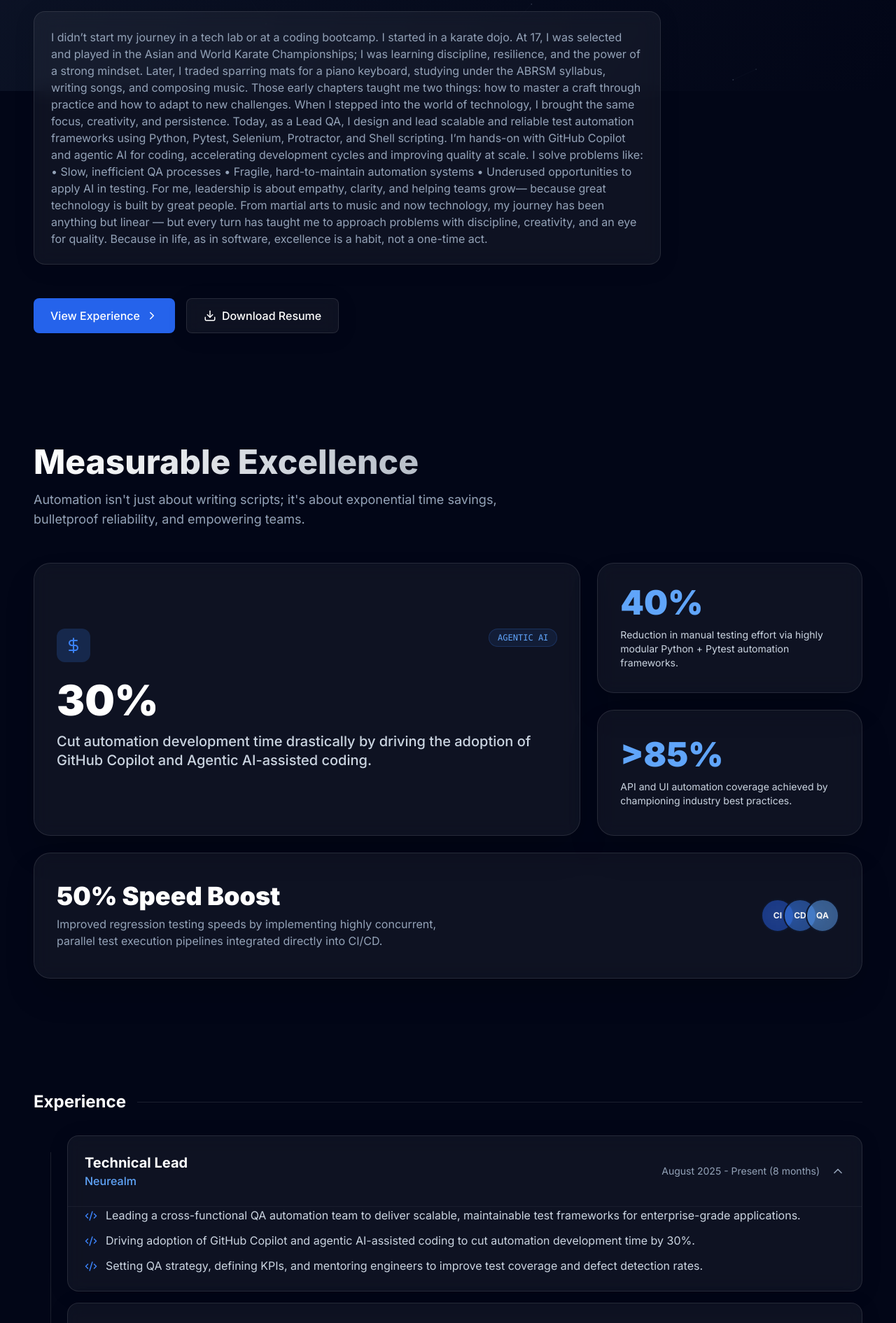
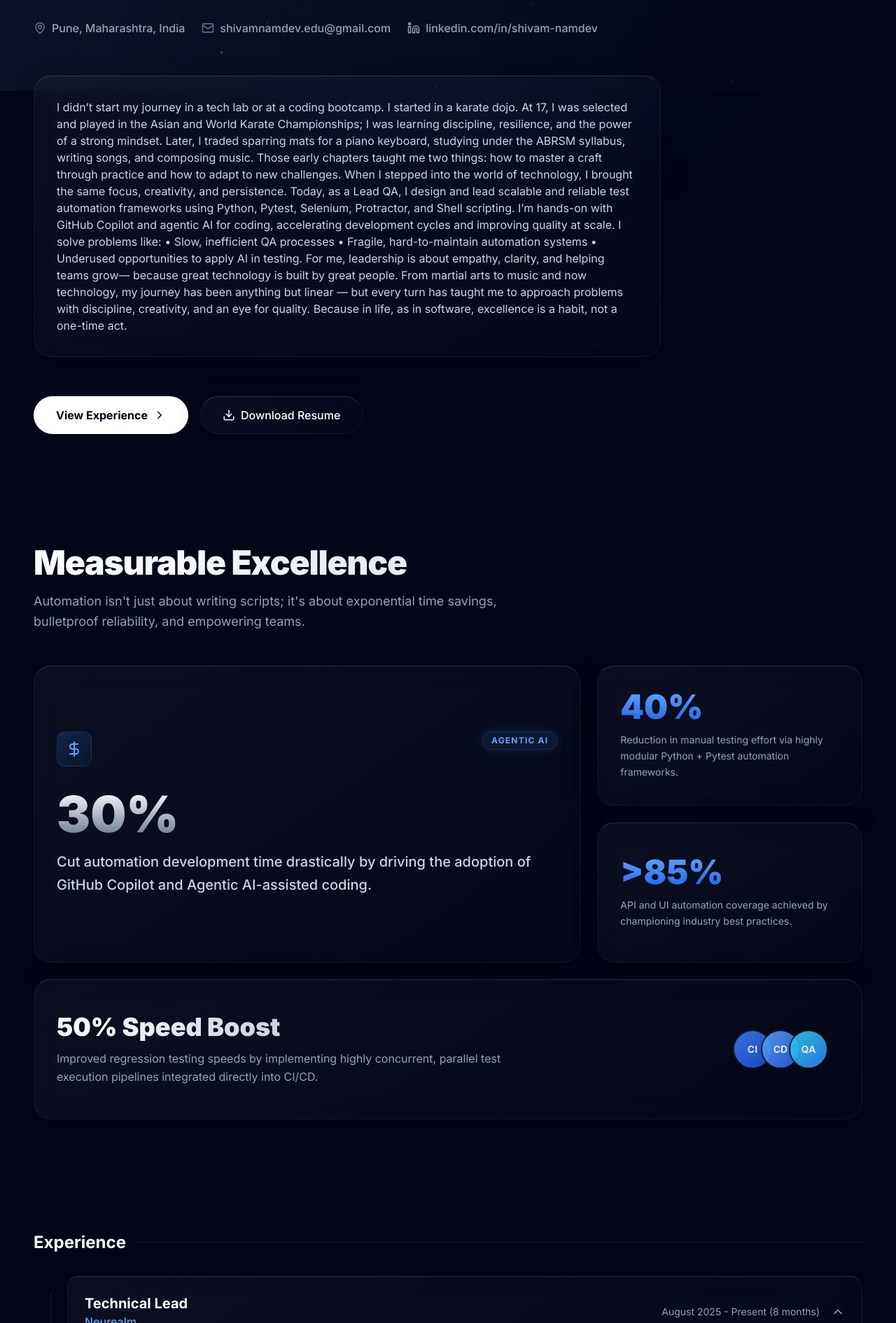
Before and after one commit to shivamnamdev/shivam-portfolio, a Next.js app: page / in a window 1280 px wide. Shown: the part 670-2560 px from the top of the page at 70% size. Built offline with nearby package versions, Linux system fonts and the light colour scheme.

Commit message:
UI Polish: Upgrade Typography, Glassmorphism, and Animations

```diff
--- a/app/globals.css
+++ b/app/globals.css
@@ -11,12 +11,28 @@ body {
   color: var(--foreground);
   background: var(--background);
   overflow-x: hidden;
+  -webkit-font-smoothing: antialiased;
+  -moz-osx-font-smoothing: grayscale;
 }
 
+/* Custom Premium Scrollbar */
+::-webkit-scrollbar { width: 8px; }
+::-webkit-scrollbar-track { background: transparent; }
+::-webkit-scrollbar-thumb {
+  background: rgba(255, 255, 255, 0.1);
+  border-radius: 10px;
+}
+::-webkit-scrollbar-thumb:hover { background: rgba(255, 255, 255, 0.2); }
+
+/* Custom Text Selection */
+::selection { background: rgba(59, 130, 246, 0.3); color: #fff; }
+
+/* Ultra-Premium Glassmorphism */
 .glass-panel {
-  background-color: rgba(255, 255, 255, 0.05);
-  backdrop-filter: blur(12px);
-  -webkit-backdrop-filter: blur(12px);
-  border: 1px solid rgba(255, 255, 255, 0.1);
-  box-shadow: 0 4px 30px rgba(0, 0, 0, 0.1);
+  background: linear-gradient(145deg, rgba(255, 255, 255, 0.04) 0%, rgba(255, 255, 255, 0.01) 100%);
+  backdrop-filter: blur(20px);
+  -webkit-backdrop-filter: blur(20px);
+  border: 1px solid rgba(255, 255, 255, 0.05);
+  border-top: 1px solid rgba(255, 255, 255, 0.15); /* Top lighting reflection */
+  box-shadow: 0 8px 32px 0 rgba(0, 0, 0, 0.3);
 }
--- a/components/Expertise.tsx
+++ b/components/Expertise.tsx
@@ -1,28 +1,98 @@
 'use client';
-import { motion } from 'framer-motion';
+import { motion, AnimatePresence } from 'framer-motion';
+import { useState } from 'react';
+import { ChevronDown, Code2 } from 'lucide-react';
 
-export default function Expertise() {
+const exp =[
+  {
+    company: "Neurealm", role: "Technical Lead", dates: "August 2025 - Present",
+    bullets:[
+      "Leading a cross-functional QA automation team to deliver scalable, maintainable test frameworks for enterprise-grade applications.",
+      "Driving adoption of GitHub Copilot and agentic AI-assisted coding to cut automation development time by 30%.",
+      "Setting QA strategy, defining KPIs, and mentoring engineers to improve test coverage and defect detection rates."
+    ]
+  },
+  {
+    company: "Neurealm", role: "Senior Software Engineer", dates: "July 2021 - August 2025",
+    bullets:[
+      "Designed and implemented Python + Pytest-based automation frameworks, reducing manual testing by 40% and improving release cycles by 25%.",
+      "Led migration of existing Selenium suites to a modular architecture, reducing maintenance effort by 35%.",
+      "Introduced Terraform-based test infrastructure for cloud environments.",
+      "Championed test automation best practices, increasing API and UI automation coverage to >85%."
+    ]
+  },
+  {
+    company: "Neurealm", role: "Software Engineer", dates: "June 2019 - June 2021",
+    bullets:[
+      "Developed and maintained Selenium, Protractor, and Pytest automation suites for mission-critical applications.",
+      "Implemented parallel test execution pipelines, improving regression testing speed by 50%.",
+      "Collaborated with DevOps teams to integrate automated tests into CI/CD pipelines."
+    ]
+  },
+  {
+    company: "Neurealm", role: "Contract Software Engineer", dates: "December 2018 - May 2019",
+    bullets:[
+      "Built proof-of-concept automation scripts in Python and Selenium for client demos.",
+      "Assisted in optimizing test data generation, reducing test preparation time by 20%."
+    ]
+  },
+  {
+    company: "Veritas Technologies LLC", role: "Intern", dates: "January 2018 - June 2018",
+    bullets:[
+      "Automated 3 major manual deployment tasks using Shell scripting.",
+      "Collaborated with senior engineers to integrate automation scripts into existing workflows."
+    ]
+  }
+];
+
+export default function Experience() {
+  const[openIndex, setOpenIndex] = useState<number | null>(0);
+
   return (
-    <section className="w-full relative scroll-mt-32" id="impact">
-      <div className="mb-12">
-        <h3 className="text-3xl font-bold text-white mb-4">My Expertise</h3>
-        <p className="text-slate-400 text-lg max-w-2xl">Measurable impact delivered through advanced automation and strategic leadership.</p>
+    <section className="w-full relative scroll-mt-32" id="experience">
+      <div className="flex flex-col mb-12">
+        <h3 className="text-3xl md:text-5xl font-black text-transparent bg-clip-text bg-gradient-to-r from-white to-slate-500 mb-4 tracking-tight">
+          Experience
+        </h3>
       </div>
 
-      <div className="grid grid-cols-1 md:grid-cols-2 lg:grid-cols-4 gap-6">
-        {[
-          { metric: "30%", title: "Speed Increase", context: "Cut automation dev time via Copilot & Agentic AI" },
-          { metric: "40%", title: "Manual Effort Saved", context: "Reduction in manual testing via Pytest frameworks" },
-          { metric: ">85%", title: "Test Coverage", context: "API & UI automation coverage achieved consistently" },
-          { metric: "50%", title: "Pipeline Speed", context: "Faster regression testing via parallel execution" },
-        ].map((item, i) => (
-          <motion.div key={i} initial={{ opacity: 0, y: 20 }} whileInView={{ opacity: 1, y: 0 }} viewport={{ once: true }} transition={{ delay: i * 0.1 }} className="p-6 rounded-3xl border border-white/10 bg-white/5 relative overflow-hidden group hover:border-blue-500/50 transition-colors">
-            <div className="absolute top-0 right-0 w-32 h-32 bg-blue-500/10 blur-3xl rounded-full" />
-            <span className="block text-4xl font-black text-transparent bg-clip-text bg-gradient-to-r from-blue-400 to-cyan-300 mb-2">{item.metric}</span>
-            <h4 className="text-white font-bold mb-1">{item.title}</h4>
-            <p className="text-sm text-slate-400">{item.context}</p>
-          </motion.div>
-        ))}
+      <div className="flex flex-col gap-6 relative">
+        <div className="absolute left-6 top-6 bottom-6 w-px bg-gradient-to-b from-blue-500/50 via-white/10 to-transparent hidden md:block" />
+
+        {exp.map((job, i) => {
+          const isActive = openIndex === i;
+          return (
+            <motion.div key={i} initial={{ opacity: 0, x: -20 }} whileInView={{ opacity: 1, x: 0 }} viewport={{ once: true }} transition={{ delay: i * 0.1 }}
+              className={`glass-panel rounded-3xl md:ml-12 overflow-hidden transition-all duration-500 ${isActive ? 'border-l-4 border-l-blue-500 shadow-[0_0_30px_rgba(59,130,246,0.15)] bg-white/[0.08]' : 'hover:bg-white/[0.06]'}`}
+            >
+              <button onClick={() => setOpenIndex(isActive ? null : i)} className="w-full p-6 md:p-8 flex flex-col md:flex-row md:items-center justify-between gap-4 text-left">
+                <div>
+                  <h4 className={`text-xl md:text-2xl font-bold transition-colors ${isActive ? 'text-white' : 'text-slate-300'}`}>{job.role}</h4>
+                  <span className="text-blue-400 font-semibold tracking-wide text-sm uppercase mt-1 block">{job.company}</span>
+                </div>
+                <div className="flex items-center gap-4 text-slate-400 text-sm font-mono bg-black/20 px-4 py-2 rounded-full border border-white/5">
+                  <span>{job.dates}</span>
+                  <motion.div animate={{ rotate: isActive ? 180 : 0 }} transition={{ duration: 0.3 }}><ChevronDown size={18}/></motion.div>
+                </div>
+              </button>
+
+              <AnimatePresence>
+                {isActive && (
+                  <motion.div initial={{ height: 0, opacity: 0 }} animate={{ height: 'auto', opacity: 1 }} exit={{ height: 0, opacity: 0 }} transition={{ duration: 0.3, ease: "easeInOut" }} className="overflow-hidden">
+                    <ul className="p-6 md:p-8 pt-0 space-y-4 text-slate-300 border-t border-white/5 mt-2">
+                      {job.bullets.map((bullet, idx) => (
+                        <motion.li key={idx} initial={{ opacity: 0, x: -10 }} animate={{ opacity: 1, x: 0 }} transition={{ delay: idx * 0.1 }} className="flex gap-4 text-base leading-relaxed">
+                          <Code2 size={20} className="text-blue-500 flex-shrink-0 mt-0.5 opacity-80" />
+                          <span>{bullet}</span>
+                        </motion.li>
+                      ))}
+                    </ul>
+                  </motion.div>
+                )}
+              </AnimatePresence>
+            </motion.div>
+          )
+        })}
       </div>
     </section>
   );
--- a/components/Hero.tsx
+++ b/components/Hero.tsx
@@ -12,8 +12,11 @@ const LinkedinIcon = ({ size = 16 }: { size?: number }) => (
 
 export default function Hero() {
   return (
-    <section className="w-full pt-10 flex flex-col gap-6 relative" id="hero">
-      <motion.div initial={{ opacity: 0, y: 20 }} animate={{ opacity: 1, y: 0 }} transition={{ delay: 2, duration: 0.8 }} className="inline-flex items-center gap-2 px-3 py-1 rounded-full glass-panel text-sm text-blue-400 w-fit">
+    <section className="w-full pt-16 md:pt-24 flex flex-col gap-6 relative" id="hero">
+      {/* Background Ambient Glow */}
+      <div className="absolute top-20 left-1/2 -translate-x-1/2 w-[600px] h-[400px] bg-blue-500/20 blur-[120px] rounded-full pointer-events-none -z-10" />
+
+      <motion.div initial={{ opacity: 0, y: 20 }} animate={{ opacity: 1, y: 0 }} transition={{ delay: 2, duration: 0.8 }} className="inline-flex items-center gap-2 px-4 py-1.5 rounded-full border border-blue-500/30 bg-blue-500/10 text-sm text-blue-300 w-fit backdrop-blur-md">
         <span className="relative flex h-2 w-2">
           <span className="animate-ping absolute inline-flex h-full w-full rounded-full bg-blue-400 opacity-75"></span>
           <span className="relative inline-flex rounded-full h-2 w-2 bg-blue-500"></span>
@@ -21,30 +24,31 @@ export default function Hero() {
         Available for new opportunities
       </motion.div>
 
-      <motion.h1 initial={{ opacity: 0, y: 20 }} animate={{ opacity: 1, y: 0 }} transition={{ delay: 2.1, duration: 0.8 }} className="text-5xl md:text-7xl font-extrabold tracking-tight text-transparent bg-clip-text bg-gradient-to-r from-white via-slate-200 to-slate-500">
+      <motion.h1 initial={{ opacity: 0, y: 20 }} animate={{ opacity: 1, y: 0 }} transition={{ delay: 2.1, duration: 0.8 }} className="text-6xl md:text-8xl font-black tracking-tighter text-transparent bg-clip-text bg-gradient-to-br from-white via-slate-200 to-slate-600 drop-shadow-sm">
         Shivam Namdev
       </motion.h1>
 
       <motion.h2 initial={{ opacity: 0, y: 20 }} animate={{ opacity: 1, y: 0 }} transition={{ delay: 2.2, duration: 0.8 }} className="text-xl md:text-2xl text-slate-300 font-medium max-w-3xl leading-relaxed">
         QA Lead | Python, Pytest, Playwright | GitHub Copilot & AgenticAI Specialist
-        <span className="block text-blue-400 mt-2">Delivering Scalable, Reliable Test Automation Frameworks.</span>
+        <span className="block text-transparent bg-clip-text bg-gradient-to-r from-blue-400 to-cyan-400 mt-2 font-semibold">Delivering Scalable, Reliable Test Automation Frameworks.</span>
       </motion.h2>
 
-      <motion.div initial={{ opacity: 0 }} animate={{ opacity: 1 }} transition={{ delay: 2.3, duration: 0.8 }} className="flex flex-wrap items-center gap-4 text-slate-400 text-sm md:text-base mt-2">
-        <div className="flex items-center gap-2"><MapPin size={16}/> Pune Division, Maharashtra, India</div>
-        <div className="flex items-center gap-2"><Mail size={16}/> shivamnamdev.edu@gmail.com</div>
-        <div className="flex items-center gap-2 cursor-pointer hover:text-white transition"><LinkedinIcon size={16}/> linkedin.com/in/shivam-namdev</div>
+      <motion.div initial={{ opacity: 0 }} animate={{ opacity: 1 }} transition={{ delay: 2.3, duration: 0.8 }} className="flex flex-wrap items-center gap-6 text-slate-400 text-sm md:text-base mt-2 font-medium">
+        <div className="flex items-center gap-2"><MapPin size={18} className="text-slate-500"/> Pune, Maharashtra, India</div>
+        <a href="mailto:shivamnamdev.edu@gmail.com" className="flex items-center gap-2 hover:text-white transition-colors"><Mail size={18} className="text-slate-500"/> shivamnamdev.edu@gmail.com</a>
+        <a href="https://linkedin.com/in/shivam-namdev" target="_blank" rel="noreferrer" className="flex items-center gap-2 hover:text-white transition-colors"><LinkedinIcon size={18} /> linkedin.com/in/shivam-namdev</a>
       </motion.div>
 
-      <motion.p initial={{ opacity: 0 }} animate={{ opacity: 1 }} transition={{ delay: 2.4, duration: 0.8 }} className="text-slate-400 max-w-4xl mt-6 leading-relaxed text-sm md:text-base glass-panel p-6 rounded-2xl">
+      <motion.p initial={{ opacity: 0 }} animate={{ opacity: 1 }} transition={{ delay: 2.4, duration: 0.8 }} className="text-slate-300 max-w-4xl mt-8 leading-relaxed text-sm md:text-base glass-panel p-8 rounded-3xl shadow-2xl relative overflow-hidden group">
+        <div className="absolute inset-0 bg-gradient-to-br from-white/[0.02] to-transparent opacity-0 group-hover:opacity-100 transition-opacity duration-500" />
         I didn’t start my journey in a tech lab or at a coding bootcamp. I started in a karate dojo. At 17, I was selected and played in the Asian and World Karate Championships; I was learning discipline, resilience, and the power of a strong mindset. Later, I traded sparring mats for a piano keyboard, studying under the ABRSM syllabus, writing songs, and composing music. Those early chapters taught me two things: how to master a craft through practice and how to adapt to new challenges. When I stepped into the world of technology, I brought the same focus, creativity, and persistence. Today, as a Lead QA, I design and lead scalable and reliable test automation frameworks using Python, Pytest, Selenium, Protractor, and Shell scripting. I’m hands-on with GitHub Copilot and agentic AI for coding, accelerating development cycles and improving quality at scale. I solve problems like: • Slow, inefficient QA processes • Fragile, hard-to-maintain automation systems • Underused opportunities to apply AI in testing. For me, leadership is about empathy, clarity, and helping teams grow— because great technology is built by great people. From martial arts to music and now technology, my journey has been anything but linear — but every turn has taught me to approach problems with discipline, creativity, and an eye for quality. Because in life, as in software, excellence is a habit, not a one-time act.
       </motion.p>
 
-      <motion.div initial={{ opacity: 0, y: 20 }} animate={{ opacity: 1, y: 0 }} transition={{ delay: 2.5, duration: 0.8 }} className="flex gap-4 mt-6">
-        <button onClick={() => document.getElementById('experience')?.scrollIntoView({ behavior: 'smooth' })} className="px-6 py-3 rounded-lg bg-blue-600 hover:bg-blue-500 text-white font-medium flex items-center gap-2 transition-all hover:gap-3">
-          View Experience <ChevronRight size={18} />
+      <motion.div initial={{ opacity: 0, y: 20 }} animate={{ opacity: 1, y: 0 }} transition={{ delay: 2.5, duration: 0.8 }} className="flex flex-wrap gap-4 mt-8">
+        <button onClick={() => document.getElementById('experience')?.scrollIntoView({ behavior: 'smooth' })} className="px-8 py-3.5 rounded-full bg-white text-slate-950 font-bold flex items-center gap-2 transition-all hover:scale-105 hover:shadow-[0_0_20px_rgba(255,255,255,0.3)] group">
+          View Experience <ChevronRight size={18} className="group-hover:translate-x-1 transition-transform" />
         </button>
-        <button onClick={() => window.print()} className="px-6 py-3 rounded-lg glass-panel text-white font-medium flex items-center gap-2 hover:bg-white/10 transition-all">
+        <button onClick={() => window.print()} className="px-8 py-3.5 rounded-full glass-panel text-white font-medium flex items-center gap-2 hover:bg-white/10 transition-all hover:scale-105">
           <Download size={18} /> Download Resume
         </button>
       </motion.div>
--- a/components/Impact.tsx
+++ b/components/Impact.tsx
@@ -3,8 +3,8 @@ import { useRef, useState } from 'react';
 
 const SpotlightCard = ({ children, className = "" }: { children: React.ReactNode, className?: string }) => {
   const divRef = useRef<HTMLDivElement>(null);
-  const [position, setPosition] = useState({ x: 0, y: 0 });
-  const [opacity, setOpacity] = useState(0);
+  const[position, setPosition] = useState({ x: 0, y: 0 });
+  const[opacity, setOpacity] = useState(0);
 
   const handleMouseMove = (e: React.MouseEvent<HTMLDivElement>) => {
     if (!divRef.current) return;
@@ -13,20 +13,8 @@ const SpotlightCard = ({ children, className = "" }: { children: React.ReactNode
   };
 
   return (
-    <div
-      ref={divRef}
-      onMouseMove={handleMouseMove}
-      onMouseEnter={() => setOpacity(1)}
-      onMouseLeave={() => setOpacity(0)}
-      className={`relative overflow-hidden rounded-3xl border border-white/10 bg-white/5 p-8 shadow-2xl backdrop-blur-md transition-all hover:border-white/20 ${className}`}
-    >
-      <div
-        className="pointer-events-none absolute -inset-px opacity-0 transition-opacity duration-300"
-        style={{
-          opacity,
-          background: `radial-gradient(600px circle at ${position.x}px ${position.y}px, rgba(59,130,246,0.15), transparent 40%)`,
-        }}
-      />
+    <div ref={divRef} onMouseMove={handleMouseMove} onMouseEnter={() => setOpacity(1)} onMouseLeave={() => setOpacity(0)} className={`relative overflow-hidden rounded-3xl glass-panel p-8 transition-all duration-300 hover:-translate-y-1 ${className}`}>
+      <div className="pointer-events-none absolute -inset-px opacity-0 transition-opacity duration-300 z-0" style={{ opacity, background: `radial-gradient(600px circle at ${position.x}px ${position.y}px, rgba(59,130,246,0.15), transparent 40%)` }} />
       <div className="relative z-10 h-full flex flex-col justify-center">{children}</div>
     </div>
   );
@@ -36,50 +24,50 @@ export default function Impact() {
   return (
     <section className="w-full relative scroll-mt-32" id="impact">
       <div className="flex flex-col mb-12">
-        <h3 className="text-3xl md:text-5xl font-extrabold text-transparent bg-clip-text bg-gradient-to-r from-white to-slate-500 mb-4">
+        <h3 className="text-3xl md:text-5xl font-black text-transparent bg-clip-text bg-gradient-to-r from-white via-slate-200 to-slate-500 mb-4 tracking-tight">
           Measurable Excellence
         </h3>
-        <p className="text-slate-400 text-lg max-w-2xl">
+        <p className="text-slate-400 text-lg max-w-2xl leading-relaxed">
           Automation isn't just about writing scripts; it's about exponential time savings, bulletproof reliability, and empowering teams.
         </p>
       </div>
 
-      <div className="grid grid-cols-1 md:grid-cols-3 gap-6 auto-rows-[minmax(180px,auto)]">
+      <div className="grid grid-cols-1 md:grid-cols-3 gap-6 auto-rows-[minmax(200px,auto)]">
         <SpotlightCard className="md:col-span-2 md:row-span-2 group">
-          <div className="flex justify-between items-start mb-6">
-            <div className="p-3 bg-blue-500/20 rounded-xl">
-              <svg width="24" height="24" viewBox="0 0 24 24" fill="none" stroke="#3b82f6" strokeWidth="2" strokeLinecap="round" strokeLinejoin="round"><path d="M12 2v20M17 5H9.5a3.5 3.5 0 0 0 0 7h5a3.5 3.5 0 0 1 0 7H6"/></svg>
+          <div className="flex justify-between items-start mb-8">
+            <div className="p-3 bg-gradient-to-br from-blue-500/20 to-blue-600/5 rounded-xl border border-blue-500/20">
+              <svg width="24" height="24" viewBox="0 0 24 24" fill="none" stroke="#60a5fa" strokeWidth="2" strokeLinecap="round" strokeLinejoin="round"><path d="M12 2v20M17 5H9.5a3.5 3.5 0 0 0 0 7h5a3.5 3.5 0 0 1 0 7H6"/></svg>
             </div>
-            <span className="text-xs font-mono text-blue-400 bg-blue-500/10 px-3 py-1 rounded-full border border-blue-500/20">AGENTIC AI</span>
+            <span className="text-xs font-bold tracking-widest text-blue-400 bg-blue-500/10 px-3 py-1 rounded-full border border-blue-500/20 shadow-[0_0_15px_rgba(59,130,246,0.2)]">AGENTIC AI</span>
           </div>
-          <h4 className="text-6xl font-black text-white mb-4 group-hover:scale-[1.02] transition-transform origin-left">30%</h4>
-          <p className="text-xl text-slate-300 font-medium leading-snug">
+          <h4 className="text-7xl font-black text-transparent bg-clip-text bg-gradient-to-b from-white to-slate-500 mb-4 group-hover:scale-[1.02] transition-transform origin-left">30%</h4>
+          <p className="text-xl text-slate-300 font-medium leading-relaxed">
             Cut automation development time drastically by driving the adoption of GitHub Copilot and Agentic AI-assisted coding.
           </p>
         </SpotlightCard>
 
         <SpotlightCard className="md:col-span-1 md:row-span-1 group">
-          <h4 className="text-5xl font-black text-blue-400 mb-3 group-hover:text-white transition-colors">40%</h4>
-          <p className="text-slate-300 text-sm">Reduction in manual testing effort via highly modular Python + Pytest automation frameworks.</p>
+          <h4 className="text-5xl font-black text-transparent bg-clip-text bg-gradient-to-b from-blue-400 to-blue-600 mb-3 group-hover:from-white group-hover:to-slate-300 transition-all">40%</h4>
+          <p className="text-slate-400 text-sm leading-relaxed">Reduction in manual testing effort via highly modular Python + Pytest automation frameworks.</p>
         </SpotlightCard>
 
         <SpotlightCard className="md:col-span-1 md:row-span-1 group">
-          <h4 className="text-5xl font-black text-blue-400 mb-3 group-hover:text-white transition-colors">&gt;85%</h4>
-          <p className="text-slate-300 text-sm">API and UI automation coverage achieved by championing industry best practices.</p>
+          <h4 className="text-5xl font-black text-transparent bg-clip-text bg-gradient-to-b from-blue-400 to-blue-600 mb-3 group-hover:from-white group-hover:to-slate-300 transition-all">&gt;85%</h4>
+          <p className="text-slate-400 text-sm leading-relaxed">API and UI automation coverage achieved by championing industry best practices.</p>
         </SpotlightCard>
 
         <SpotlightCard className="md:col-span-3 md:row-span-1">
-          <div className="flex flex-col md:flex-row items-start md:items-center justify-between gap-6">
+          <div className="flex flex-col md:flex-row items-start md:items-center justify-between gap-8">
             <div>
-              <h4 className="text-4xl font-black text-white mb-2">50% Speed Boost</h4>
-              <p className="text-slate-400 text-sm md:text-base max-w-xl">
+              <h4 className="text-4xl font-black text-transparent bg-clip-text bg-gradient-to-r from-white to-slate-400 mb-3">50% Speed Boost</h4>
+              <p className="text-slate-400 text-base max-w-2xl leading-relaxed">
                 Improved regression testing speeds by implementing highly concurrent, parallel test execution pipelines integrated directly into CI/CD.
               </p>
             </div>
-            <div className="flex -space-x-4">
-              <div className="w-12 h-12 rounded-full border-2 border-slate-900 bg-blue-600/50 backdrop-blur-md flex items-center justify-center animate-pulse"><span className="text-xs font-bold text-white">CI</span></div>
-              <div className="w-12 h-12 rounded-full border-2 border-slate-900 bg-blue-500/50 backdrop-blur-md flex items-center justify-center animate-pulse delay-75"><span className="text-xs font-bold text-white">CD</span></div>
-              <div className="w-12 h-12 rounded-full border-2 border-slate-900 bg-blue-400/50 backdrop-blur-md flex items-center justify-center animate-pulse delay-150"><span className="text-xs font-bold text-white">QA</span></div>
+            <div className="flex -space-x-4 pr-4">
+              <div className="w-14 h-14 rounded-full border-2 border-slate-900 bg-gradient-to-br from-blue-500 to-blue-700 shadow-lg flex items-center justify-center animate-pulse"><span className="text-sm font-bold text-white">CI</span></div>
+              <div className="w-14 h-14 rounded-full border-2 border-slate-900 bg-gradient-to-br from-blue-400 to-blue-600 shadow-lg flex items-center justify-center animate-pulse delay-75"><span className="text-sm font-bold text-white">CD</span></div>
+              <div className="w-14 h-14 rounded-full border-2 border-slate-900 bg-gradient-to-br from-cyan-400 to-blue-500 shadow-lg flex items-center justify-center animate-pulse delay-150"><span className="text-sm font-bold text-white">QA</span></div>
             </div>
           </div>
         </SpotlightCard>
```
